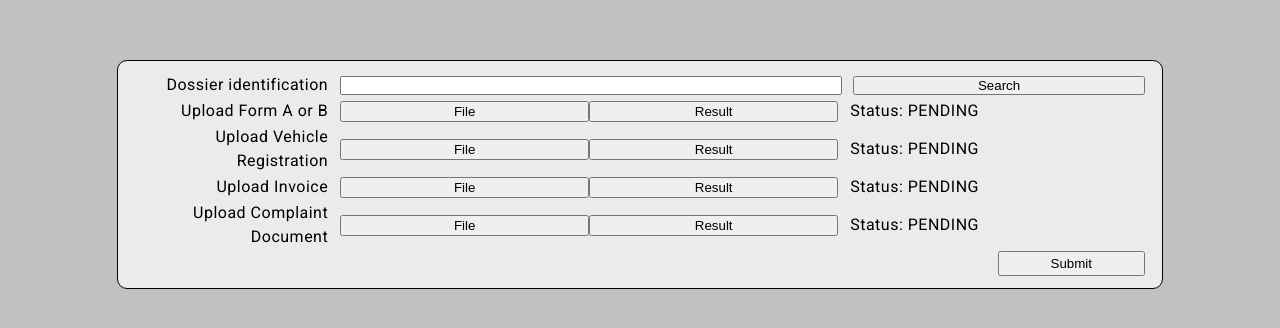
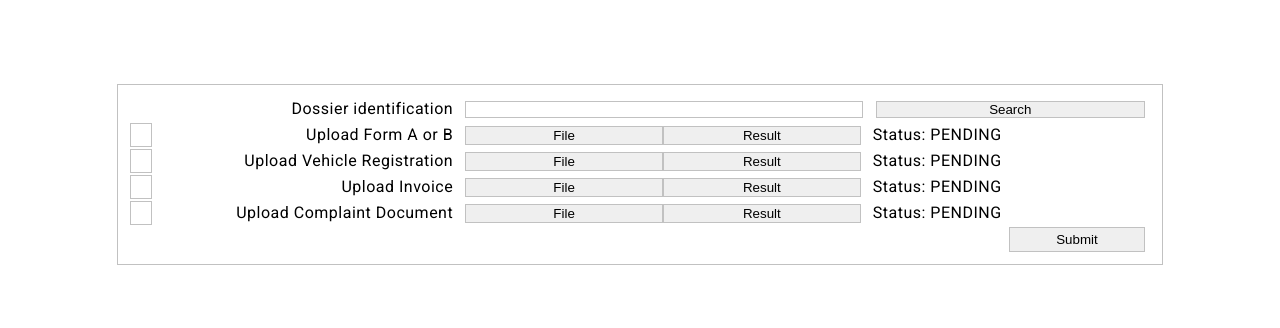
Before and after one commit to PedroBueno-tech/xerox-demo, an Angular app: page / in a window 1280 px wide. Shown: the part 226-554 px from the top of the page. Built offline with nearby package versions, Linux system fonts and the light colour scheme; no server answers.

Commit message:
New changes
Graphics modified
New alerts on search and submit
Now you can see what files you have submited

```diff
--- a/src/app/app.component.css
+++ b/src/app/app.component.css
@@ -2,7 +2,7 @@
   width: 100vw;
   height: 100vh;
   display: flex;
-  background-color: rgb(193, 193,193);
+  background-color: rgb(#EBEBEB);
   align-items: center;
   justify-content: center;
 }
@@ -12,9 +12,9 @@
   padding: 10px;
   display: flex;
   justify-content: center;
-  background-color: rgb(235, 235, 235);
-  border: 1px solid;
-  border-radius: 10px;
+  background-color: rgb(#EBEBEB);
+  border: 1px solid rgb(193, 193,193);
+  border-radius: 0;
   flex-direction: column;
 }
 .upload{
@@ -27,22 +27,28 @@
 }
 .button{
   width: 50%;
+  border-radius: 0;
+  border: 1px solid rgb(193, 193,193);
 }
 .dossierInputText{
   width: 100%;
   padding: 0;
   margin: 0;
+  border-radius: 0;
+  border: 1px solid rgb(193, 193,193);
 }
 .search{
   width: 99%;
   margin: 0px;
   padding: 0px;
+  border-radius: 0;
+  border: 1px solid rgb(193, 193,193);
 }
 .docType{
-  width: 20%;
+  width: 30%;
 }
 .middleTd{
-  width: 50%;
+  width: 40%;
 }
 
 td{
@@ -52,3 +58,7 @@ td{
   padding-bottom: 0px;
   text-align:right
 }
+.dataExist{
+  width: 10px;
+  border: 1px solid rgb(193, 193,193);
+}
--- a/src/app/app.component.html
+++ b/src/app/app.component.html
@@ -3,31 +3,37 @@
     <table>
       <tbody>
         <tr>
+          <td></td>
           <td><label for="dossierId" class="docType">Dossier identification</label></td>
           <td class="middleTd"><input type="text" class="dossierInputText " id="dossierId" [(ngModel)]='dossierText'/></td>
           <td><button class="search" (click)="findDossier()">Search </button></td>
         </tr>
         <tr>
+          <td class="dataExist"><label *ngIf="sendStatusFormAB">X</label></td>
           <td class="docType">Upload Form A or B</td>
           <td class="middleTd"><button class="button" (click)="openModalFile('Form A or B', 'forma')">File</button> <button class="button" (click)="openModalResult('forma')">Result</button></td>
           <td style ="text-align:left">Status: {{statusFormAB}}</td>
         </tr>
         <tr>
+          <td class="dataExist"><label *ngIf="sendStatusVehicleRegs">X</label></td>
           <td class="docType">Upload Vehicle Registration</td>
           <td class="middleTd"><button class="button" (click)="openModalFile('Vehicle Registration', 'vehicle_registration')">File</button> <button class="button" (click)="openModalResult('vehicle_registration')">Result</button></td>
           <td style ="text-align:left">Status: {{statusVehicleRegs}}</td>
         </tr>
         <tr>
+          <td class="dataExist"><label *ngIf="sendStatusInvoice">X</label></td>
           <td class="docType">Upload Invoice</td>
           <td class="middleTd"><button class="button" (click)="openModalFile('Invoice', 'invoice')">File</button> <button class="button" (click)="openModalResult('invoice')">Result</button></td>
           <td style ="text-align:left">Status: {{statusInvoice}}</td>
         </tr>
         <tr>
+          <td class="dataExist"><label *ngIf="sendStatusComplaintDoc">X</label></td>
           <td class="docType">Upload Complaint Document</td>
           <td class="middleTd"><button class="button" (click)="openModalFile('Complaint Document', 'complaint_document')">File</button> <button class="button" (click)="openModalResult('complaint_document')">Result</button></td>
           <td style ="text-align:left">Status: {{statusComplaintDoc}}</td>
         </tr>
         <tr>
+          <td></td>
           <td></td>
           <td></td>
           <td><button class="button" style="height: 25px;" (click)="sendInfo()">Submit</button></td>
--- a/src/app/app.component.ts
+++ b/src/app/app.component.ts
@@ -1,21 +1,24 @@
 import { HttpClient, HttpClientModule, HttpHeaders } from '@angular/common/http';
-import { Component, OnInit } from '@angular/core';
+import { Component, OnInit, ViewChild } from '@angular/core';
 import { MatDialog } from '@angular/material/dialog';
 import { FileModalComponent } from './modal/file-modal/file-modal.component';
 import { FormsModule } from '@angular/forms';
 import { ResultModalComponent } from './modal/result-modal/result-modal.component';
+import { CommonModule } from '@angular/common';
 
 @Component({
   selector: 'app-root',
   standalone: true,
   imports: [
     HttpClientModule,
-    FormsModule
+    FormsModule,
+    CommonModule
   ],
   templateUrl: './app.component.html',
   styleUrl: './app.component.css'
 })
 export class AppComponent implements OnInit {
+
 
 
   constructor(private dialog: MatDialog, private http: HttpClient) {}
@@ -24,10 +27,10 @@ export class AppComponent implements OnInit {
 
   data: any;
 
-  username: string = "sergio.almagro";
+  username: string = "xcorp";
   password: string = "Xerox123";
   accessToken: string = ''
-  loginData:any= {username: "sergio.almagro", password: "Xerox123"}
+  loginData:any= {username: "xcorp", password: "Xerox123"}
 
   //status
   statusFormAB: string = 'PENDING';
@@ -35,7 +38,13 @@ export class AppComponent implements OnInit {
   statusInvoice: string = 'PENDING';
   statusComplaintDoc: string = 'PENDING';
 
+  //If it was sended
+  sendStatusFormAB: boolean = false;
+  sendStatusVehicleRegs: boolean = false;
+  sendStatusInvoice: boolean = false;
+  sendStatusComplaintDoc: boolean = false;
 
+  //If modal is open
 
   ngOnInit(): void {
     this.login(this.loginData)
@@ -44,16 +53,26 @@ export class AppComponent implements OnInit {
       let last: any = ''
       last = localStorage.getItem('lastDossier')
       this.dossierText = last
+      localStorage.clear()
     }
   }
-  //abrir modal do file
+  //abrir modal do file - e função que o modal roda ao enviar arquivos
   openModalFile(name: String, doctype:String) {
-    this.dialog.open(FileModalComponent, {
+    const dialogRef = this.dialog.open(FileModalComponent, {
       width: '400px', // Configuração do tamanho do modal
       data: { message: name, doctype: doctype} // Dados opcionais para passar para o modal
+    });
+    dialogRef.afterClosed().subscribe(result => {
+      this.wasFileSend()
+    })
+  }
+  wasFileSend(){
+    localStorage.getItem('forma')                ? this.sendStatusFormAB = true       : this.sendStatusFormAB = false;
+    localStorage.getItem('vehicle_registration') ? this.sendStatusVehicleRegs = true  : this.sendStatusVehicleRegs = false;
+    localStorage.getItem('invoice')              ? this.sendStatusInvoice = true      : this.sendStatusInvoice = false;
+    localStorage.getItem('complaint_document')   ? this.sendStatusComplaintDoc = true : this.sendStatusComplaintDoc = false;
+  }
 
-    });
-  }
   openModalResult(name: String) {
     this.dialog.open(ResultModalComponent, {
       width: '600px', // Configuração do tamanho do modal
@@ -88,6 +107,11 @@ export class AppComponent implements OnInit {
     let dossierList: any
     let foundDossierId: number;
     let foundedDossier: any;
+    if(this.dossierText == null){
+      alert('Dossier field empty')
+      return;
+    }
+    alert('searching')
     this.http.get(this.apiUrl + "doctype-service/v1/jobdossiers?size=200", {headers}).subscribe({
       next: (response: any) => {
         dossierList = response
@@ -96,7 +120,16 @@ export class AppComponent implements OnInit {
           dossierList._embedded.JobDossiers.forEach((item: any) => {
 
             if(item.dossier == this.dossierText){
+
               foundDossierId = item.id;
+            }
+          });
+        }
+        if(!foundDossierId){
+          this.wasFileSend()
+          alert('No dossier found')
+          return;
+        }
 
         this.http.get(this.apiUrl + "doctype-service/v1/jobdossiers/" + foundDossierId, {headers}).subscribe(
           (response: any) => {
@@ -104,54 +137,63 @@ export class AppComponent implements OnInit {
             if (Array.isArray(foundedDossier.documentTypes)) {
               foundedDossier.documentTypes.forEach((item: any) =>{
                 console.log(item)
+                let tempStatus = item.status;
 
                 if(item.step == "COMPLEMENTATION_MANUAL" && item.status == "ERROR"){
                   item.status = "REJECTED"
+
                 } else if(item.step == "TIPIFY_MANUAL" && item.status == "ERROR"){
                   item.status = 'REJECTED'
+
                 } else if(item.status == "ERROR"){
                   item.status = 'PROCESSING'
+
                 } else if (item.status == "FINISHED"){
                   item.status = 'APPROVED'
                 }
 
                 if(item.code == 'forma' || item.code=='formb') {
                   this.statusFormAB = item.status;
+                  item.status = tempStatus;
                   localStorage.setItem('forma', JSON.stringify(item))
                 }
                 if(item.code == 'invoice'){
                   this.statusInvoice = item.status;
+                  item.status = tempStatus;
                   localStorage.setItem('invoice', JSON.stringify(item))
                 }
                 if(item.code == 'vehicle_registration'){
                   this.statusVehicleRegs = item.status;
+                  item.status = tempStatus;
                   localStorage.setItem('vehicle_registration', JSON.stringify(item))
                 }
                 if(item.code == 'complaint_document'){
                   this.statusComplaintDoc = item.status;
+                  item.status = tempStatus;
                   localStorage.setItem('complaint_document', JSON.stringify(item))
                 }
               });
             }
+            this.wasFileSend()
+            alert('Searching completed')
           }
         )
-            }
-          });
-        }
         localStorage.setItem('lastDossier', this.dossierText)
       }
     });
   }
+
   sendInfo(){
     if(this.dossierText == null || this.dossierText == undefined || this.dossierText == ''){
       alert('Empty dossier')
       return
     }
+    alert('submit started')
     let forma = localStorage.getItem('forma')
-
     let vehicle_registration = localStorage.getItem('vehicle_registration')
     let invoice = localStorage.getItem('invoice')
     let complaint_document = localStorage.getItem('complaint_document')
+    console.log(forma)
     let JSONtoSend = {
       dossier: this.dossierText,
       files: [] as any[]
@@ -174,10 +216,15 @@ export class AppComponent implements OnInit {
       'Authorization': "Bearer " + this.accessToken,
 
     });
+    if(forma == null && vehicle_registration == null && invoice == null && complaint_document == null){
+      alert('No Document to send')
+      return;
+    }
     this.http.post('https://www-portal.dev.alphaxerox.com.br/dip-service/insertPackage', JSONtoSend, {headers}).subscribe((response) => {
       localStorage.clear()
       localStorage.setItem('lastDossier', this.dossierText)
       location.reload()
+      alert('Submit completed')
     })
 
   }
--- a/src/app/modal/file-modal/file-modal.component.ts
+++ b/src/app/modal/file-modal/file-modal.component.ts
@@ -23,17 +23,19 @@ export class FileModalComponent {
     this.dialogRef.close(); // Fecha o modal
   }
   setFile(){
-    localStorage.setItem(this.data.doctype, JSON.stringify(this.fileToStore))
-    this.closeModal()
+    if(this.fileToStore.length != 0){
+      localStorage.setItem(this.data.doctype, JSON.stringify(this.fileToStore))
+      this.closeModal()
+    } else {
+      alert('No file selected')
+    }
   }
-
-
 
   onFileSelected(event: Event): void {
     const input = event.target as HTMLInputElement;
 
     if (!input.files || input.files.length === 0) {
-      console.error("Nenhum arquivo selecionado");
+      console.error("No archive selected");
       return;
     }
 
--- a/src/app/modal/result-modal/result-modal.component.css
+++ b/src/app/modal/result-modal/result-modal.component.css
@@ -3,7 +3,8 @@
   display: flex;
   flex-direction: column;
   overflow-y: initial;
-  height: 80vh;
+  max-height: 80vh;
+  height: auto;
 }
 .button{
   padding: 5px;
--- a/src/app/modal/result-modal/result-modal.component.ts
+++ b/src/app/modal/result-modal/result-modal.component.ts
@@ -17,7 +17,9 @@ export class ResultModalComponent implements OnInit{
   ) {}
 
   allData:any;
-  attShow: string = 'Show';
+
+  //hide divs
+  showMoreUl: boolean = false;
   attributesUl: boolean = false;
   auditUl: boolean = false;
   logsUl: boolean = false;
@@ -29,6 +31,10 @@ export class ResultModalComponent implements OnInit{
       this.allData = JSON.parse(this.allData)
       console.log(this.allData)
     }
+  }
+
+  showMore(){
+    this.showMoreUl? this.showMoreUl = false: this.showMoreUl = true
   }
 
   showAudit(){
```
Also changed, not shown: src/app/modal/result-modal/result-modal.component.html (+25 -14 lines). Lines whose indentation alone changed are shown as unchanged.
